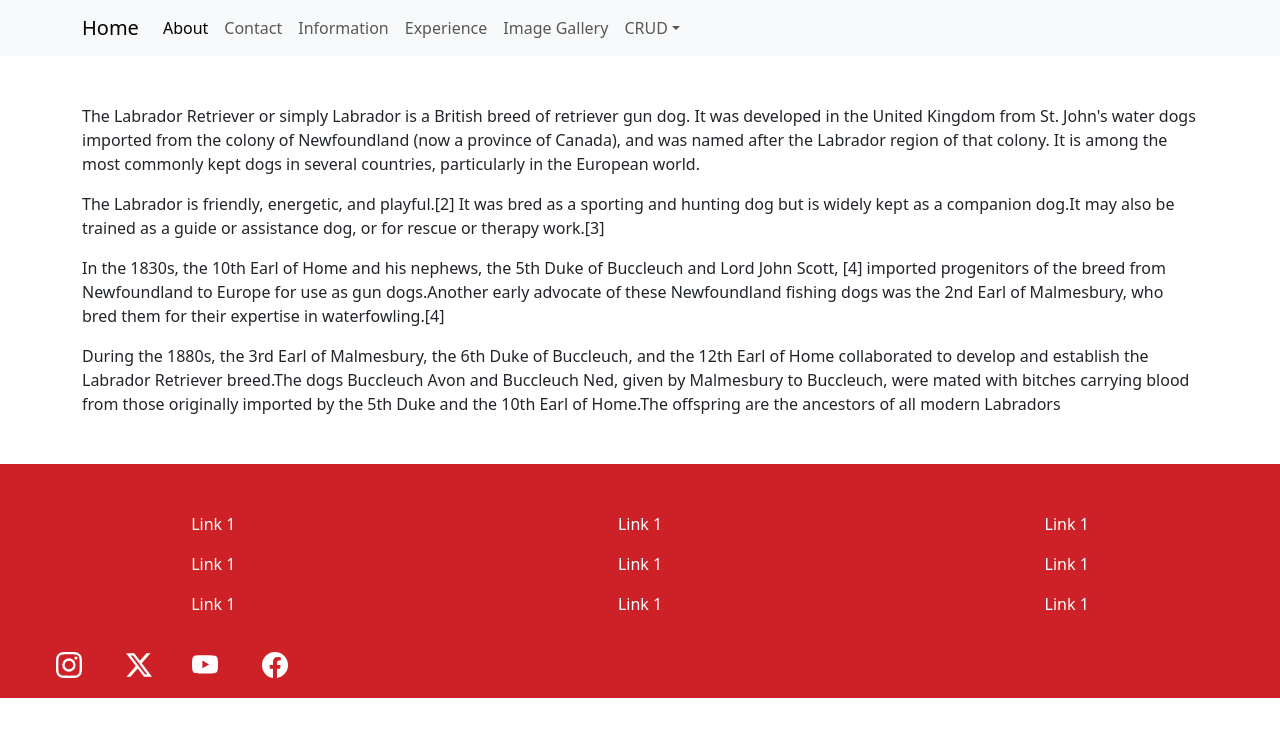
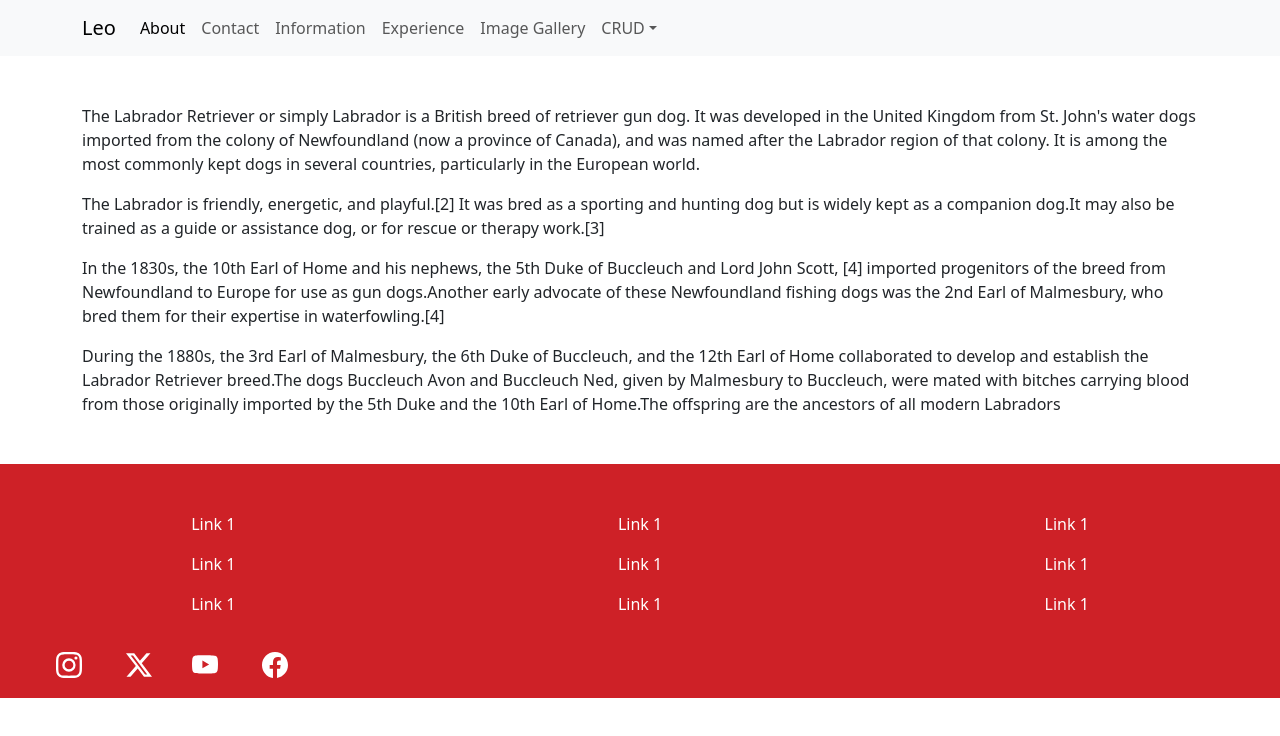
Before and after one commit to shrewthee/shr-leo-app, a React (Create React App) app: page /shr-leo-app/about in a window 1280 px wide. Shown: the top 736 px of the page. Built offline with nearby package versions, Linux system fonts and the light colour scheme; what contentful-management would draw is missing.

Commit message:
fixed images

```diff
--- a/src/components/Navigation.js
+++ b/src/components/Navigation.js
@@ -9,7 +9,7 @@ function Navigation() {
         <Navbar expand="lg" className="bg-body-tertiary">
         <Container>
         <LinkContainer to="/shr-leo-app/">
-          <Navbar.Brand >Home</Navbar.Brand>
+          <Navbar.Brand >Leo</Navbar.Brand>
           </LinkContainer>
           <Navbar.Toggle aria-controls="basic-navbar-nav" />
           <Navbar.Collapse id="basic-navbar-nav">
--- a/src/pages/Crudapi.js
+++ b/src/pages/Crudapi.js
@@ -41,8 +41,6 @@ function Crudapi() {
                 setData((results.data))
             }
             );
-
-
 
     }
 
--- a/src/pages/Home.js
+++ b/src/pages/Home.js
@@ -13,14 +13,14 @@ function Home() {
             <Container fluid>
 
                 <Row>
-                    <div className='header-image-container'>
-                        <img src=".https://shrewthee.github.io/shr-leo-app/assets/Leobanner.png" className='img-fluid  ' />
+                    <div >
+                        <img src="https://shrewthee.github.io/shr-leo-app/assets/Leobanner.png" className='img-fluid  ' />
 
                     </div>
 
-                    <div className='header-text-container'>
+                    {/* <div className='header-text-container'>
                         <p className='display-1' >Leo the DOG aka GOD</p>
-                    </div>
+                    </div> */}
                 </Row>
             </Container>
 
```
